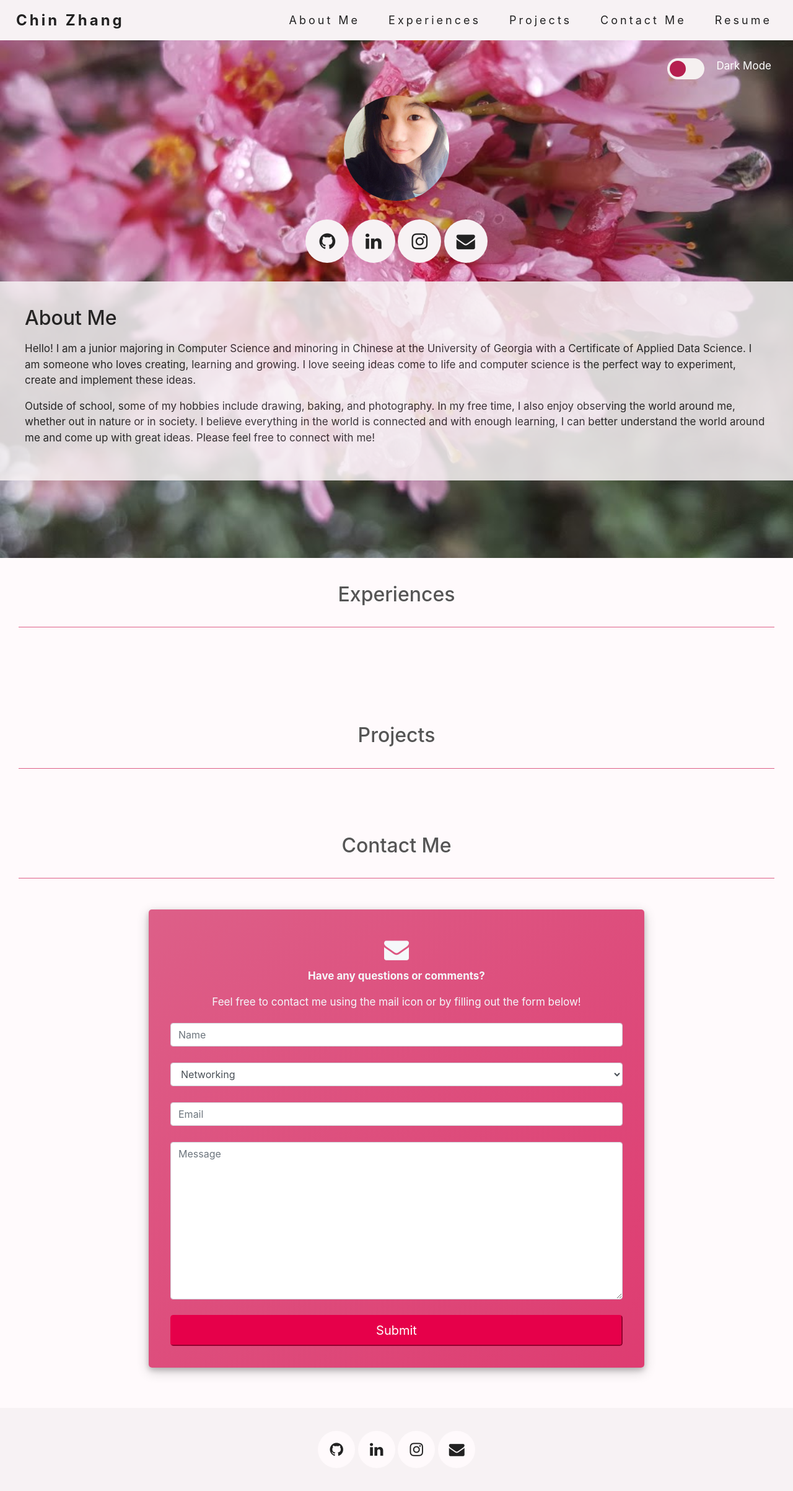
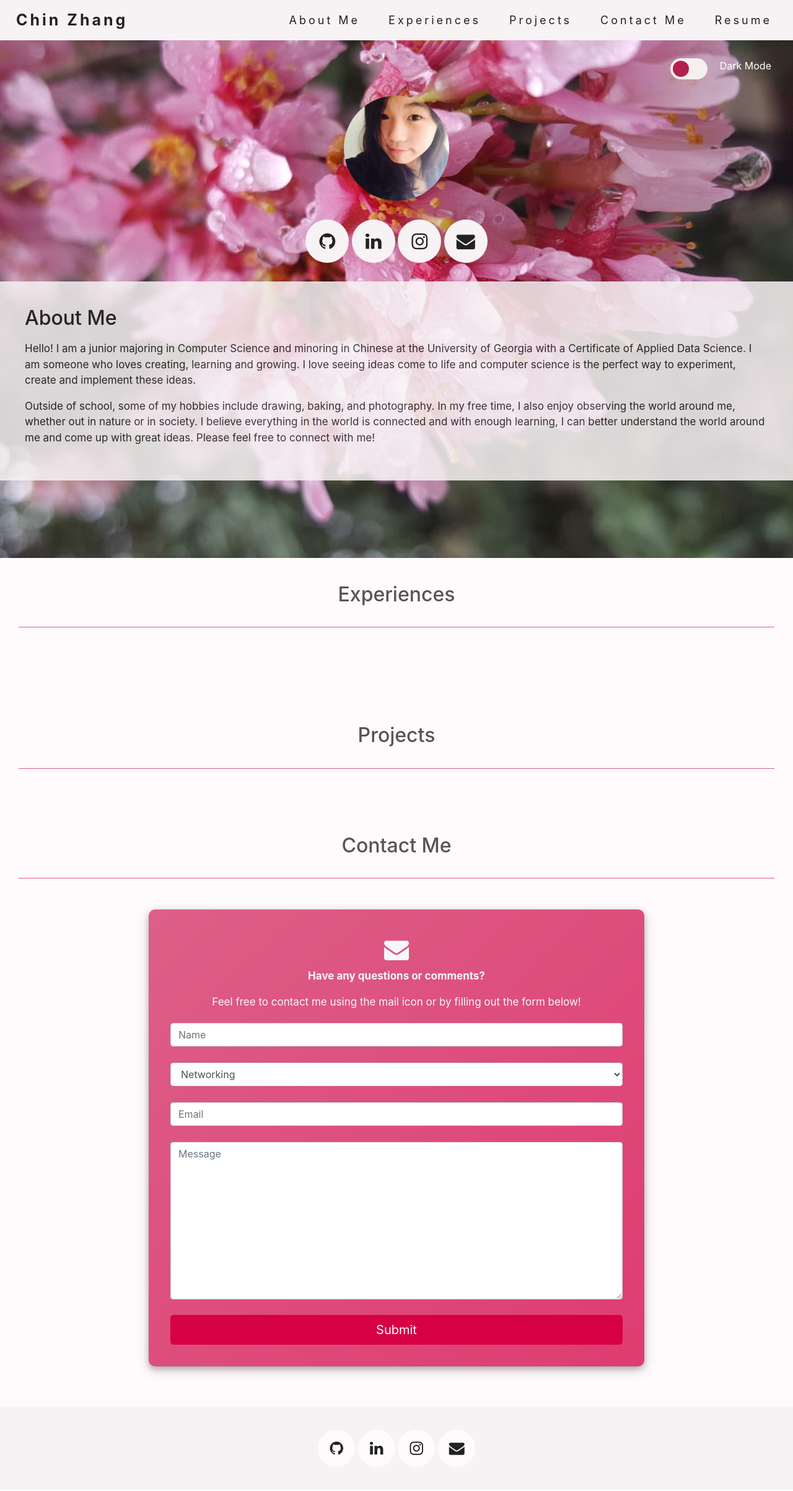
Before and after one commit to ChinZhang/portfolio, a Django app: page / in a window 1280 px wide. Shown: the whole page at 62% size. Run offline with Django 3.2, Linux system fonts and the light colour scheme; data that the repository does not hold is empty; some libraries are stand-ins or nearby versions.

Commit message:
Did some styling changes

```diff
--- a/portfolio/static/css/form.css
+++ b/portfolio/static/css/form.css
@@ -14,7 +14,7 @@
     margin-top: 50px;
     margin-bottom: 35px;
     padding: 35px;
-    border-radius: 5px;
+    border-radius: 10px;
 }
 
 #envelope {
--- a/portfolio/static/css/main.css
+++ b/portfolio/static/css/main.css
@@ -8,8 +8,8 @@
     --font-secondary-color: #b51f4f;
     --background-gradient: linear-gradient(to right,#dd5f88,#de3c71);
     --background-gradient-contact: linear-gradient(to bottom right,#dd5f88,#de3c71);
-    --icon-color: #e6004a;
-    --button-color: #e6004a;
+    --icon-color: #d60045;
+    --button-color: #d60045;
     --hover-button-color: #c2003e;
     --header-color: #555;
     --hr-color: rgba(0,0,0,.1);
@@ -40,7 +40,7 @@
     --shadow: -1px 6px 13px 0px rgba(0,0,0,0.44);
 }
 
-p, span {
+p {
     font-size: 17px;
 }
 
@@ -63,7 +63,7 @@ p, span {
 .brand-color {
     padding-left: 10px;
     font-weight: bold;
-    font-size: larger;
+    font-size: 25px;
     color: var(--font-color);
 }
 
@@ -73,14 +73,14 @@ p, span {
 
 .nav-color {
     color: var(--font-color);
-    font-size: large;
+    font-size: 18px;
     padding-left: 20px;
     padding-right: 10px;
 }
 
 .nav-color:hover {
     color: var(--font-secondary-color);
-    font-size: larger;
+    font-size: 20px;
 }
 
 .navbar li a{
@@ -174,6 +174,7 @@ footer .jumbotron {
 .modal-body, .modal-header, .modal-footer {
     background-color: var(--secondary-background-color);
     color: var(--text-color);
+    border-radius: 10px
 }
 
 hr {
--- a/portfolio/templates/contact_page.html
+++ b/portfolio/templates/contact_page.html
@@ -34,7 +34,7 @@
                     {% csrf_token %}
                     {{form | crispy}}
                     <div class="g-recaptcha" data-size="long" data-sitekey="6Lf5xvkcAAAAALap5W6b2om5F1gsOMrRWpUAbo66"></div>
-                    <button type="submit" class="btn-custom btn-primary btn-lg btn-block">Submit</button>
+                    <button type="submit" class="btn-custom btn btn-lg btn-block">Submit</button>
                 </form>
             </div>
     </div>
```
